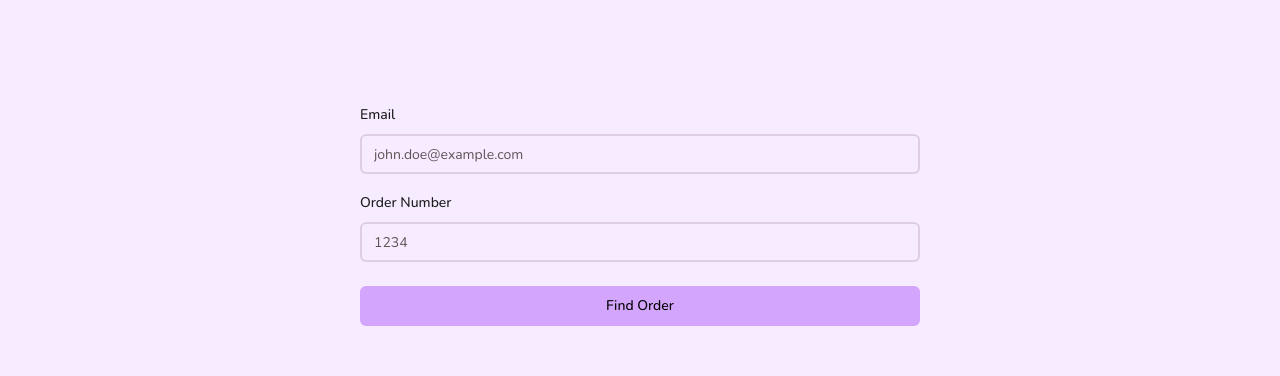
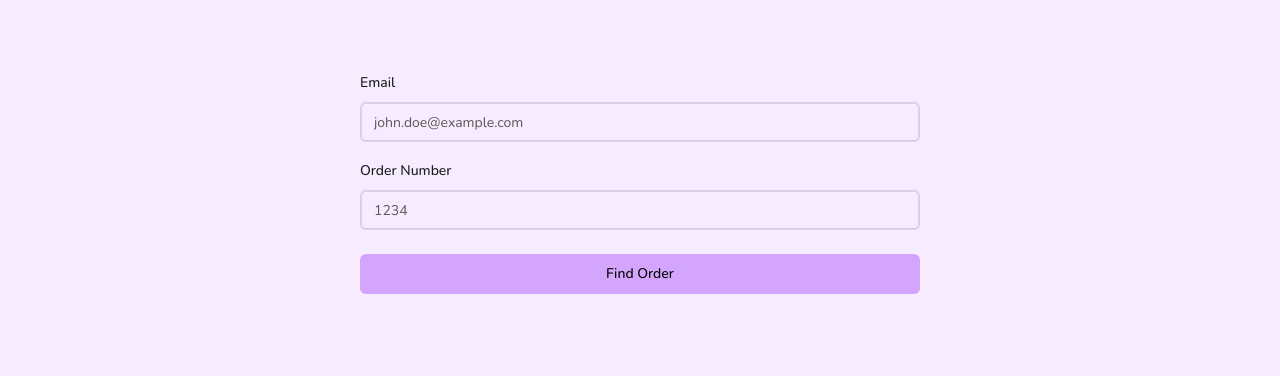
Before and after one commit to AgrawalVi/SweetBeasts, a Next.js app: page /order-status in a window 1280 px wide. Shown: the part 219-595 px from the top of the page. Built offline with nearby package versions, Linux system fonts and the light colour scheme; no server answers; the database is empty; a web font is replaced by a local one.

Commit message:
added extra styling to order status form

```diff
--- a/src/components/general/pages/order-status/order-status-form.tsx
+++ b/src/components/general/pages/order-status/order-status-form.tsx
@@ -71,7 +71,7 @@ export const OrderStatusForm = ({}) => {
     <Form {...form}>
       <form
         onSubmit={form.handleSubmit(onSubmit)}
-        className="my-32 w-[25rem] space-y-6 md:w-[35rem]"
+        className="mb-20 mt-24 w-[25rem] space-y-6 sm:mb-[10rem] md:w-[35rem]"
       >
         <div className="space-y-4">
           <FormField
```
